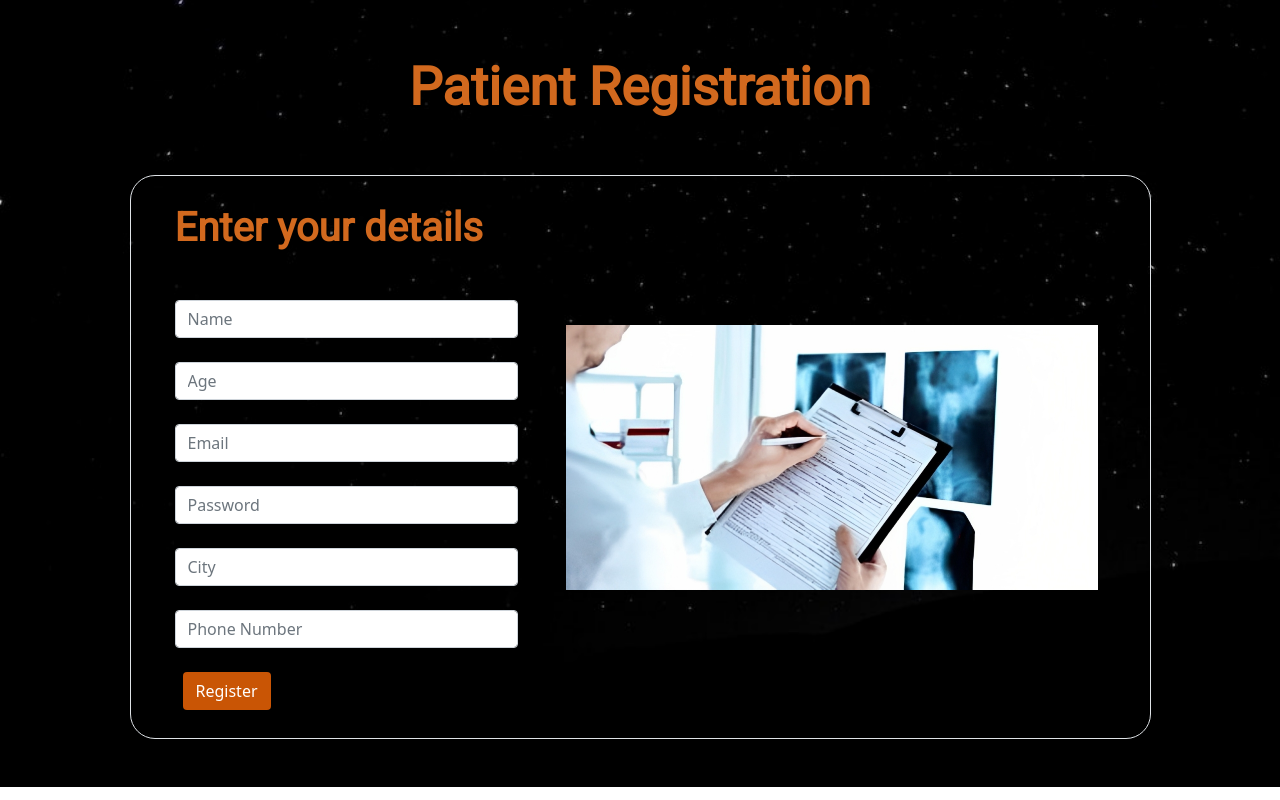
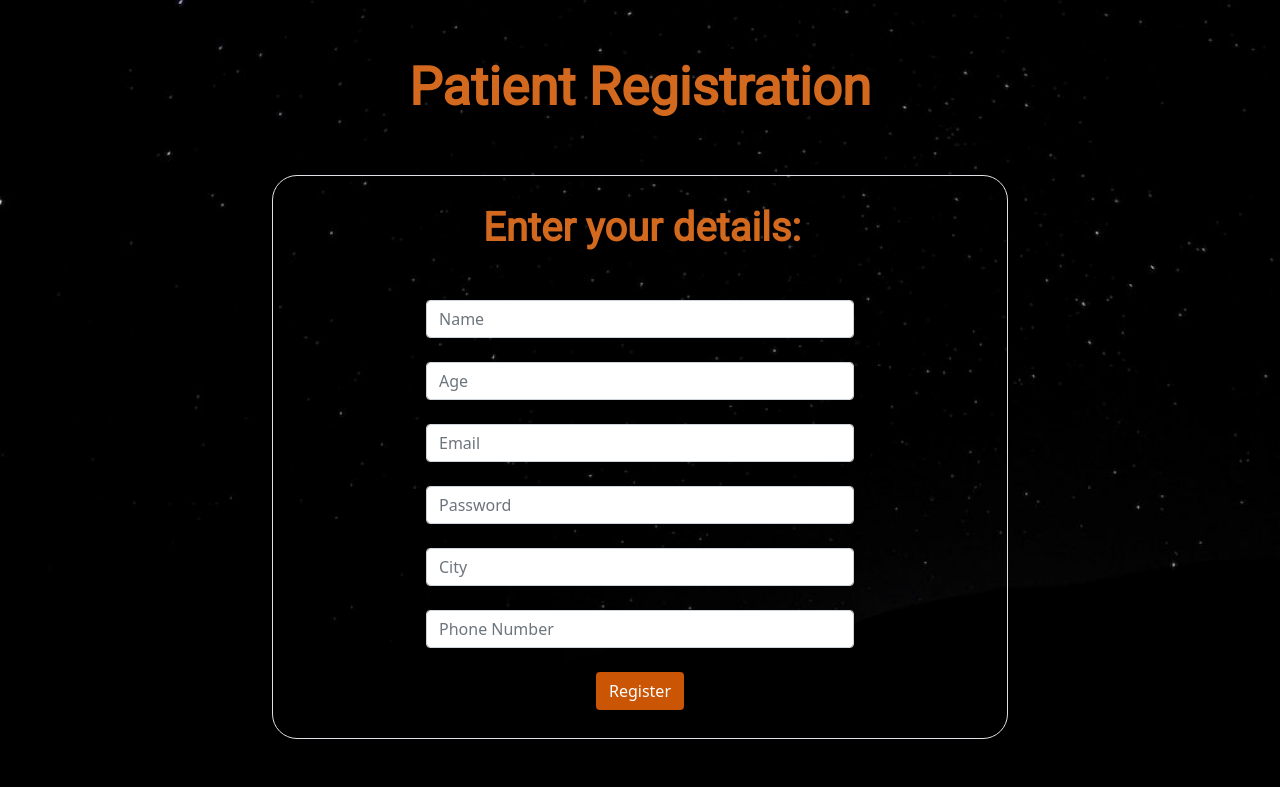
Before and after one commit to M-Usman-Shoaib/DocFinder, a React (Create React App) app in the folder frontend/: page /patientRegister in a window 1280 px wide. Built offline with nearby package versions, Linux system fonts and the light colour scheme.

Commit message:
Patient reg form changing

```diff
--- a/frontend/src/Pages/Patient/PatientRegister.js
+++ b/frontend/src/Pages/Patient/PatientRegister.js
@@ -1,20 +1,19 @@
-import React, {useState} from "react";
+import React, { useState } from "react";
 import axios from "axios";
 
-
 const PatientRegister = () => {
-  const [name, setName] = useState('');
-  const [email, setEmail] = useState('');
-  const [password, setPassword] = useState('');
-  const [age, setAge] = useState('');
-  const [phoneNo, setPhoneNo] = useState('');
-  const [city, setCity] = useState('');
+  const [name, setName] = useState("");
+  const [email, setEmail] = useState("");
+  const [password, setPassword] = useState("");
+  const [age, setAge] = useState("");
+  const [phoneNo, setPhoneNo] = useState("");
+  const [city, setCity] = useState("");
 
   const handleRegister = async (e) => {
     e.preventDefault();
 
     try {
-      const response = await axios.post('http://127.0.0.1:5000/api/patients/register', {
+      const response = await axios.post("http://127.0.0.1:5000/api/patients/register", {
         name,
         email,
         password,
@@ -26,108 +25,107 @@ const PatientRegister = () => {
       console.log(response.data); // Handle the response data as needed
 
       // Reset the form fields
-      setName('');
-      setEmail('');
-      setPassword('');
-      setAge('');
-      setPhoneNo('');
-      setCity('');
+      setName("");
+      setEmail("");
+      setPassword("");
+      setAge("");
+      setPhoneNo("");
+      setCity("");
     } catch (error) {
       console.error(error);
     }
   };
 
   return (
-    <div className="background pt-2 pb-5 ">
-      <h1 className="mt-5 text-center tagline ">Patient Registration</h1>
+    <div className="background pt-2 pb-5">
+      <h1 className="mt-5 text-center tagline">Patient Registration</h1>
 
       <section className="vh-25">
-        <div className="container h-50">
-          <div className="row d-flex justify-content-center align-items-center h-100">
-            <div className="col-lg-12 col-xl-11">
-              <div className="card text-black cardBorder transparentCard border mt-5 " >
+        <div className="container h-100">
+          <div className="row justify-content-center align-items-center h-100">
+            <div className="col-lg-8">
+              <div className="card text-black cardBorder transparentCard border mt-5">
                 <div className="card-body p-md-1">
                   <div className="row justify-content-center">
-                    <div className="col-md-10 col-lg-6 col-xl-5 order-2 order-lg-1 ">
+                    <div className="col-md-10 col-lg-8">
 
-                      <p className=" h1 fw-bold mb-5 mx-1 mx-md-4 mt-4 formText ps-3">Enter your details</p>
+                      <p className="h1 fw-bold mb-5 mx-1 mx-md-4 mt-4 text-center formText ps-1">Enter your details:</p>
 
-                      <form className="mx-1 mx-md-4 formText" onSubmit={handleRegister}>
+                      <form className="mx-1 mx-md-4 formText justify-content-center" onSubmit={handleRegister}>
 
-                        <div className="d-flex flex-row align-items-center mb-4">
-                          <i className="fas fa-user fa-lg me-3 fa-fw"></i>
-                          <div className="form-outline flex-fill mb-0">
-                            <input type="text" id="name" placeholder="Name" value={name}
+                        <div className="mb-4">
+                          <input
+                            type="text"
+                            id="name"
+                            placeholder="Name"
+                            value={name}
                             className="form-control"
-                                   onChange={(e) => setName(e.target.value)}/>
-
-                          </div>
+                            onChange={(e) => setName(e.target.value)}
+                          />
                         </div>
 
-                        <div className="d-flex flex-row align-items-center mb-4">
-                          <i className="fas fa-user fa-lg me-3 fa-fw"></i>
-                          <div className="form-outline flex-fill mb-0">
-                            <input type="number" id="age" placeholder="Age"
+                        <div className="mb-4">
+                          <input
+                            type="number"
+                            id="age"
+                            placeholder="Age"
                             value={age}
+                            className="form-control"
                             onChange={(e) => setAge(e.target.value)}
-                                   className="form-control" />
-                          </div>
+                          />
                         </div>
 
-                        <div className="d-flex flex-row align-items-center mb-4">
-                          <i className="fas fa-envelope fa-lg me-3 fa-fw"></i>
-                          <div className="form-outline flex-fill mb-0">
-                            <input type="email" id="email" className="form-control"
+                        <div className="mb-4">
+                          <input
+                            type="email"
+                            id="email"
+                            className="form-control"
                             onChange={(e) => setEmail(e.target.value)}
                             value={email}
-                                   placeholder="Email"/>
-
-                          </div>
+                            placeholder="Email"
+                          />
                         </div>
 
-                        <div className="d-flex flex-row align-items-center mb-4">
-                          <i className="fas fa-lock fa-lg me-3 fa-fw"></i>
-                          <div className="form-outline flex-fill mb-0">
-                            <input type="password" id="password" className="form-control"
+                        <div className="mb-4">
+                          <input
+                            type="password"
+                            id="password"
+                            className="form-control"
                             value={password}
                             onChange={(e) => setPassword(e.target.value)}
-                                   placeholder="Password"/>
-
-                          </div>
+                            placeholder="Password"
+                          />
                         </div>
 
-                       <div className="d-flex flex-row align-items-center mb-4">
-                          <i className="fas fa-user fa-lg me-3 fa-fw"></i>
-                          <div className="form-outline flex-fill mb-0">
-                            <input type="text" id="city" className="form-control" placeholder="City"
+                        <div className="mb-4">
+                          <input
+                            type="text"
+                            id="city"
+                            className="form-control"
+                            placeholder="City"
                             value={city}
-                              onChange={(e) => setCity(e.target.value)}/>
-                          </div>
+                            onChange={(e) => setCity(e.target.value)}
+                          />
                         </div>
 
-                        <div className="d-flex flex-row align-items-center mb-4">
-                          <i className="fas fa-user fa-lg me-3 fa-fw"></i>
-                          <div className="form-outline flex-fill mb-0">
-                            <input type="text" id="phone_no" className="form-control"
+                        <div className="mb-4">
+                          <input
+                            type="text"
+                            id="phone_no"
+                            className="form-control"
                             value={phoneNo}
                             onChange={(e) => setPhoneNo(e.target.value)}
-                                   placeholder="Phone Number"/>
-                          </div>
+                            placeholder="Phone Number"
+                          />
                         </div>
 
-
-                        <div className="d-flex mx-4 mb-3 mb-lg-4">
+                        <div className="d-flex mx-4 mb-3 mb-lg-4 justify-content-center">
                           <button type="submit" className="btn customButton">Register</button>
                         </div>
 
                       </form>
 
                     </div>
-                    <div className="col-md-10 col-lg-6 col-xl-7 d-flex align-items-center order-1 order-lg-2 ">
-
-                      <img src={process.env.PUBLIC_URL + "/images/regPatient.png"}
-                            className="img-fluid pe-5"
-                            alt="patient registration"/>
 
                   </div>
                 </div>
@@ -135,72 +133,214 @@ const PatientRegister = () => {
             </div>
           </div>
         </div>
+      </section>
     </div>
-      </section>
+  );
+};
+
+export default PatientRegister;
 
 
 
 
 
-      {/*<form onSubmit={handleRegister}>*/}
-      {/*  <div>*/}
-      {/*    <label htmlFor="name">Name</label>*/}
-      {/*    <input*/}
-      {/*      type="text"*/}
-      {/*      id="name"*/}
-      {/*      value={name}*/}
-      {/*      onChange={(e) => setName(e.target.value)}*/}
-      {/*    />*/}
-      {/*  </div>*/}
-      {/*  <div>*/}
-      {/*    <label htmlFor="email">Email</label>*/}
-      {/*    <input*/}
-      {/*      type="email"*/}
-      {/*      id="email"*/}
-      {/*      value={email}*/}
-      {/*      onChange={(e) => setEmail(e.target.value)}*/}
-      {/*    />*/}
-      {/*  </div>*/}
-      {/*  <div>*/}
-      {/*    <label htmlFor="password">Password</label>*/}
-      {/*    <input*/}
-      {/*      type="password"*/}
-      {/*      id="password"*/}
-      {/*      value={password}*/}
-      {/*      onChange={(e) => setPassword(e.target.value)}*/}
-      {/*    />*/}
-      {/*  </div>*/}
-      {/*  <div>*/}
-      {/*    <label htmlFor="age">Age</label>*/}
-      {/*    <input*/}
-      {/*      type="number"*/}
-      {/*      id="age"*/}
-      {/*      value={age}*/}
-      {/*      onChange={(e) => setAge(e.target.value)}*/}
-      {/*    />*/}
-      {/*  </div>*/}
-      {/*  <div>*/}
-      {/*    <label htmlFor="phoneNo">Phone Number</label>*/}
-      {/*    <input*/}
-      {/*      type="text"*/}
-      {/*      id="phoneNo"*/}
-      {/*      value={phoneNo}*/}
-      {/*      onChange={(e) => setPhoneNo(e.target.value)}*/}
-      {/*    />*/}
-      {/*  </div>*/}
-      {/*  <div>*/}
-      {/*    <label htmlFor="city">City</label>*/}
-      {/*    <input*/}
-      {/*      type="text"*/}
-      {/*      id="city"*/}
-      {/*      value={city}*/}
-      {/*      onChange={(e) => setCity(e.target.value)}*/}
-      {/*    />*/}
-      {/*  </div>*/}
-      {/*  <button type="submit">Register</button>*/}
-      {/*</form>*/}
-    </div>
-  )
-}
-
-export default PatientRegister
+// import React, {useState} from "react";
+// import axios from "axios";
+//
+//
+// const PatientRegister = () => {
+//   const [name, setName] = useState('');
+//   const [email, setEmail] = useState('');
+//   const [password, setPassword] = useState('');
+//   const [age, setAge] = useState('');
+//   const [phoneNo, setPhoneNo] = useState('');
+//   const [city, setCity] = useState('');
+//
+//   const handleRegister = async (e) => {
+//     e.preventDefault();
+//
+//     try {
+//       const response = await axios.post('http://127.0.0.1:5000/api/patients/register', {
+//         name,
+//         email,
+//         password,
+//         age,
+//         phone_no: phoneNo,
+//         city,
+//       });
+//
+//       console.log(response.data); // Handle the response data as needed
+//
+//       // Reset the form fields
+//       setName('');
+//       setEmail('');
+//       setPassword('');
+//       setAge('');
+//       setPhoneNo('');
+//       setCity('');
+//     } catch (error) {
+//       console.error(error);
+//     }
+//   };
+//
+//   return (
+//     <div className="background pt-2 pb-5 ">
+//       <h1 className="mt-5 text-center tagline ">Patient Registration</h1>
+//
+//       <section className="vh-25">
+//         <div className="container h-50">
+//           <div className="row d-flex justify-content-center align-items-center h-100">
+//             <div className="col-lg-12 col-xl-10">
+//               <div className="card text-black cardBorder transparentCard border mt-5 " >
+//                 <div className="card-body p-md-1">
+//                   <div className="row justify-content-center">
+//                     <div className="col-md-10 col-lg-6 col-xl-6 ">
+//
+//                       <p className=" h1 fw-bold mb-5 mx-1 mx-md-4 mt-4 formText ps-3">Enter your details</p>
+//
+//                       <form className="mx-1 mx-md-4 formText justify-content-center " onSubmit={handleRegister}>
+//
+//                         <div className="d-flex justify-content-center mb-4 input-group">
+//
+//                           <div className="form-outline flex-fill mb-0">
+//                             <input type="text" id="name" placeholder="Name" value={name}
+//                                    className="form-control"
+//                                    onChange={(e) => setName(e.target.value)}/>
+//
+//                           </div>
+//                         </div>
+//
+//                         <div className="d-flex flex-row align-items-center mb-4">
+//
+//                           <div className="form-outline flex-fill mb-0">
+//                             <input type="number" id="age" placeholder="Age"
+//                                     value={age}
+//                                     onChange={(e) => setAge(e.target.value)}
+//                                    className="form-control" />
+//                           </div>
+//                         </div>
+//
+//                         <div className="d-flex flex-row align-items-center mb-4">
+//
+//                           <div className="form-outline flex-fill mb-0">
+//                             <input type="email" id="email" className="form-control"
+//                                    onChange={(e) => setEmail(e.target.value)}
+//                                     value={email}
+//                                    placeholder="Email"/>
+//
+//                           </div>
+//                         </div>
+//
+//                         <div className="d-flex flex-row align-items-center mb-4">
+//
+//                           <div className="form-outline flex-fill mb-0">
+//                             <input type="password" id="password" className="form-control"
+//                                    value={password}
+//                                    onChange={(e) => setPassword(e.target.value)}
+//                                    placeholder="Password"/>
+//
+//                           </div>
+//                         </div>
+//
+//                        <div className="d-flex flex-row align-items-center mb-4">
+//
+//                           <div className="form-outline flex-fill mb-0">
+//                             <input type="text" id="city" className="form-control" placeholder="City"
+//                              value={city}
+//                               onChange={(e) => setCity(e.target.value)}/>
+//                           </div>
+//                         </div>
+//
+//                         <div className="d-flex flex-row align-items-center mb-4">
+//
+//                           <div className="form-outline flex-fill mb-0">
+//                             <input type="text" id="phone_no" className="form-control"
+//                                    value={phoneNo}
+//                                    onChange={(e) => setPhoneNo(e.target.value)}
+//                                    placeholder="Phone Number"/>
+//                           </div>
+//                         </div>
+//
+//
+//                         <div className="d-flex mx-4 mb-3 mb-lg-4 justify-content-center ">
+//                           <button type="submit" className="btn customButton">Register</button>
+//                         </div>
+//
+//                       </form>
+//
+//                     </div>
+//
+//                   </div>
+//                 </div>
+//               </div>
+//             </div>
+//           </div>
+//         </div>
+//       </section>
+//
+//
+//
+//
+//
+//       {/*<form onSubmit={handleRegister}>*/}
+//       {/*  <div>*/}
+//       {/*    <label htmlFor="name">Name</label>*/}
+//       {/*    <input*/}
+//       {/*      type="text"*/}
+//       {/*      id="name"*/}
+//       {/*      value={name}*/}
+//       {/*      onChange={(e) => setName(e.target.value)}*/}
+//       {/*    />*/}
+//       {/*  </div>*/}
+//       {/*  <div>*/}
+//       {/*    <label htmlFor="email">Email</label>*/}
+//       {/*    <input*/}
+//       {/*      type="email"*/}
+//       {/*      id="email"*/}
+//       {/*      value={email}*/}
+//       {/*      onChange={(e) => setEmail(e.target.value)}*/}
+//       {/*    />*/}
+//       {/*  </div>*/}
+//       {/*  <div>*/}
+//       {/*    <label htmlFor="password">Password</label>*/}
+//       {/*    <input*/}
+//       {/*      type="password"*/}
+//       {/*      id="password"*/}
+//       {/*      value={password}*/}
+//       {/*      onChange={(e) => setPassword(e.target.value)}*/}
+//       {/*    />*/}
+//       {/*  </div>*/}
+//       {/*  <div>*/}
+//       {/*    <label htmlFor="age">Age</label>*/}
+//       {/*    <input*/}
+//       {/*      type="number"*/}
+//       {/*      id="age"*/}
+//       {/*      value={age}*/}
+//       {/*      onChange={(e) => setAge(e.target.value)}*/}
+//       {/*    />*/}
+//       {/*  </div>*/}
+//       {/*  <div>*/}
+//       {/*    <label htmlFor="phoneNo">Phone Number</label>*/}
+//       {/*    <input*/}
+//       {/*      type="text"*/}
+//       {/*      id="phoneNo"*/}
+//       {/*      value={phoneNo}*/}
+//       {/*      onChange={(e) => setPhoneNo(e.target.value)}*/}
+//       {/*    />*/}
+//       {/*  </div>*/}
+//       {/*  <div>*/}
+//       {/*    <label htmlFor="city">City</label>*/}
+//       {/*    <input*/}
+//       {/*      type="text"*/}
+//       {/*      id="city"*/}
+//       {/*      value={city}*/}
+//       {/*      onChange={(e) => setCity(e.target.value)}*/}
+//       {/*    />*/}
+//       {/*  </div>*/}
+//       {/*  <button type="submit">Register</button>*/}
+//       {/*</form>*/}
+//     </div>
+//   )
+// }
+//
+// export default PatientRegister
```
Lines whose indentation alone changed are shown as unchanged.
